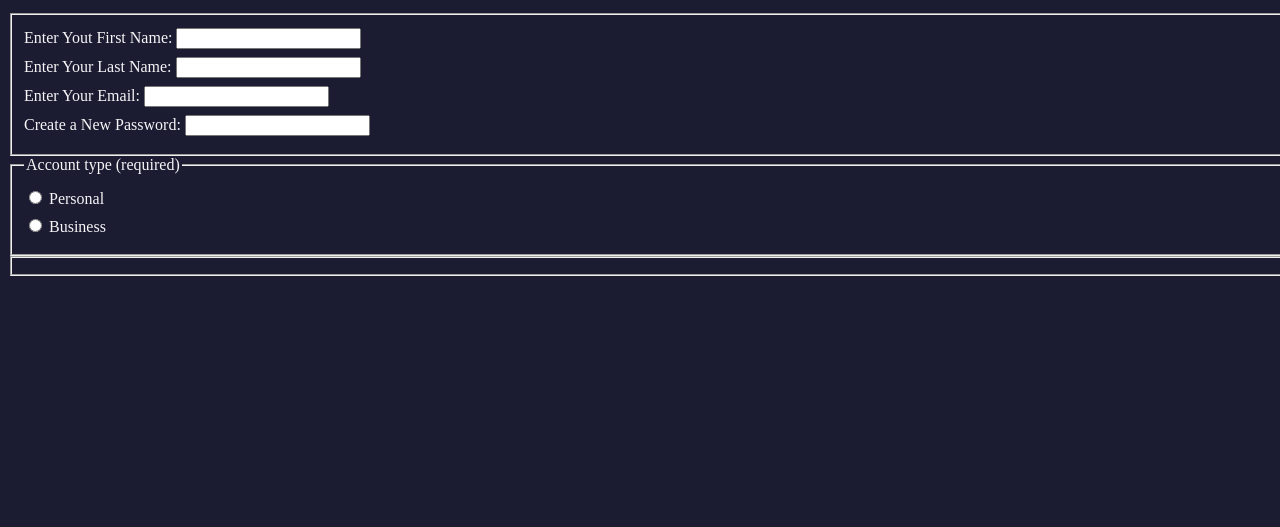
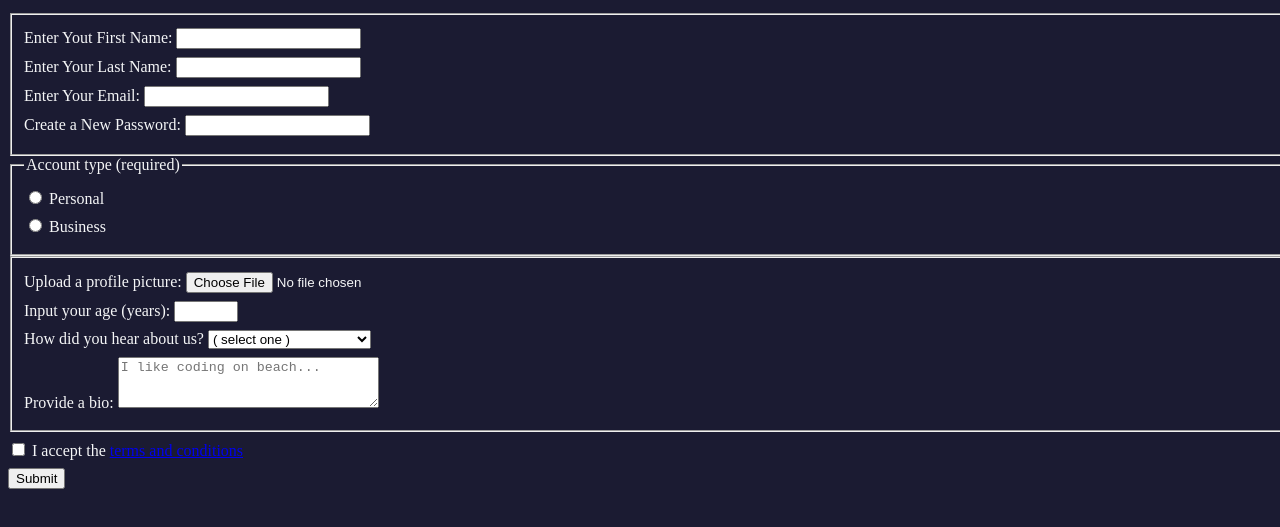
Before and after one commit to Felipe-Magalhaes-A-Carneiro/freeCodeCamp-HTML_CSS-Part_3, a plain HTML site: page index.html in a window 1280 px wide. Shown: the part 101-628 px from the top of the page. Drawn offline with Linux system fonts and the light colour scheme.

Commit message:
feat(): create labels for avatar and tems

```diff
--- a/index.html
+++ b/index.html
@@ -26,8 +26,23 @@
 
         <!--AVATAR-->
         <fieldset>
+            <label for="profile-picture">Upload a profile picture: <input id="profile-picture" type="file" name="file"></label>
+            <label for="age">Input your age (years): <input id="age" type="number" name="age" name="age" min="13" max="120"></label>
+            <label for="referrer">How did you hear about us?
+                <select id="referrer" name="referrer">
+                    <option value="">( select one )</option>
+                    <option value="1">freecodecamp News</option>
+                    <option value="2">freecodecamp YouTube</option>
+                    <option value="3">freecodecamp Forum</option>
+                    <option value="4">Other</option>
+                </select>
+            </label>
+            <label for="bio">Provide a bio: <textarea id="bio" rows="3" cols="30" placeholder="I like coding on beach..."></textarea></label>
+        </fieldset>
 
-        </fieldset>
+        <!--TERMS-->
+        <label for="terms-and-conditions"><input id="terms-and-conditions" type="checkbox" name="terms-and-conditions" required> I accept the <a href="https://www.freecodecamp.org/news/terms-of-service/">terms and conditions</a></label>
+        <input type="submit" value="Submit">
     </form>
     </body>
 </html>
```
